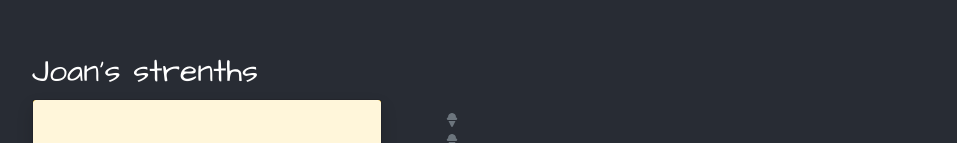
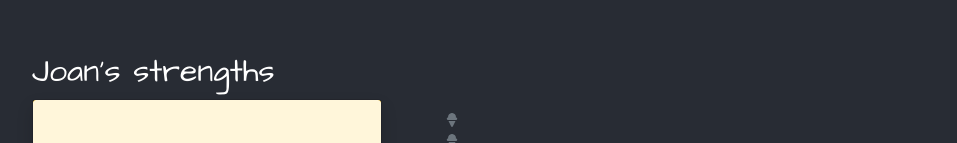
Before and after one commit to Joan-SHI/Typescript_Playground, a React (Create React App) app in the folder my-app/: page / in a window 1280 px wide. Shown: the part 480-623 px from the top of the page, without its empty margins (54-1011 px from the left). Built offline with nearby package versions, Linux system fonts and the light colour scheme.

Commit message:
strengths not strenths

```diff
--- a/my-app/src/App.tsx
+++ b/my-app/src/App.tsx
@@ -15,7 +15,7 @@ const App: React.FC = () => {
       <h2 className="font-link">Joan's skills</h2>
       <ButtonsShowcase />
       <p>&nbsp;</p>
-      <h2 className="font-link">Joan's strenths</h2>
+      <h2 className="font-link">Joan's strengths</h2>
       <ToastsShowcase />
       <p>&nbsp;</p>
       <h2 className="font-link">Contact Info</h2>
```
